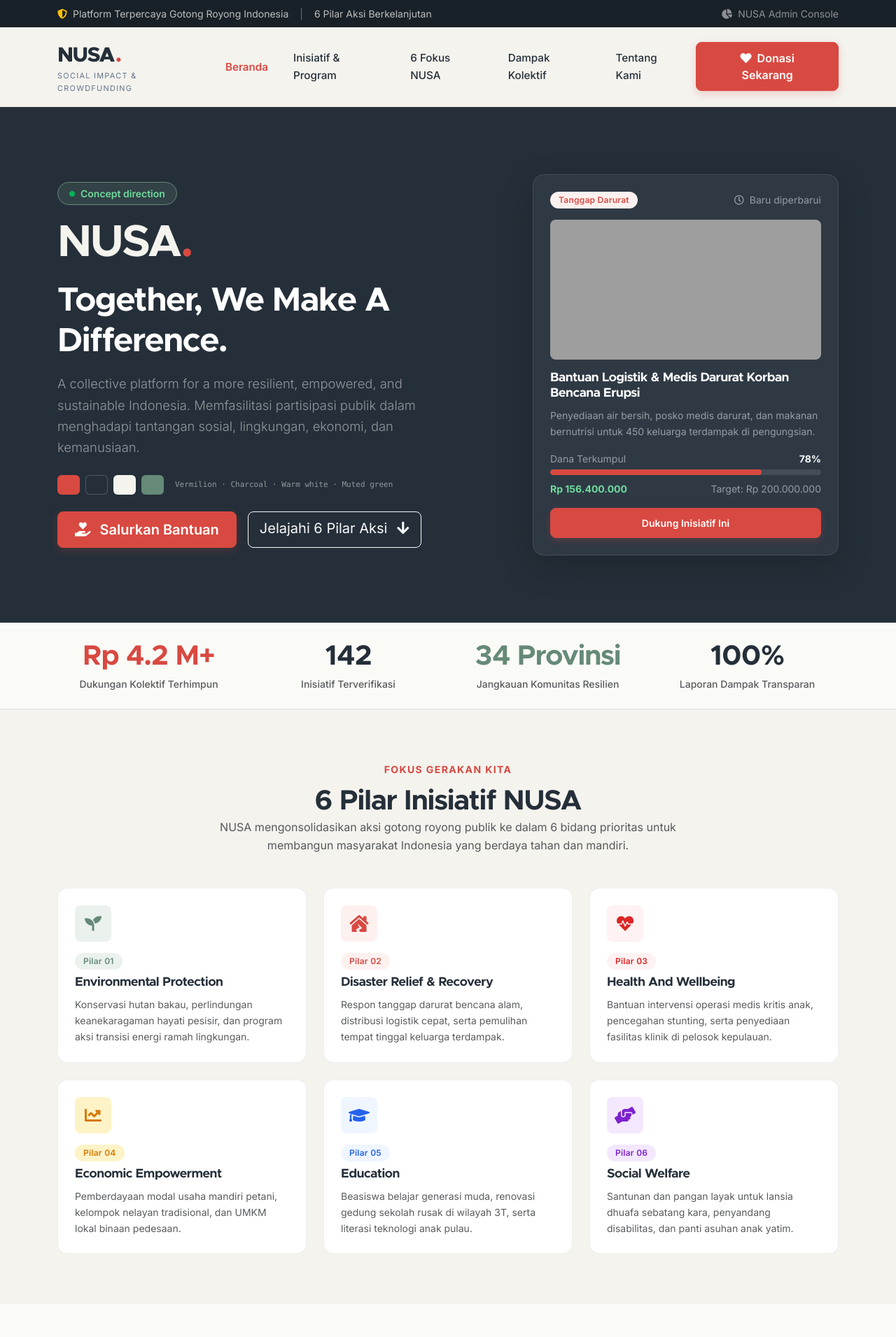
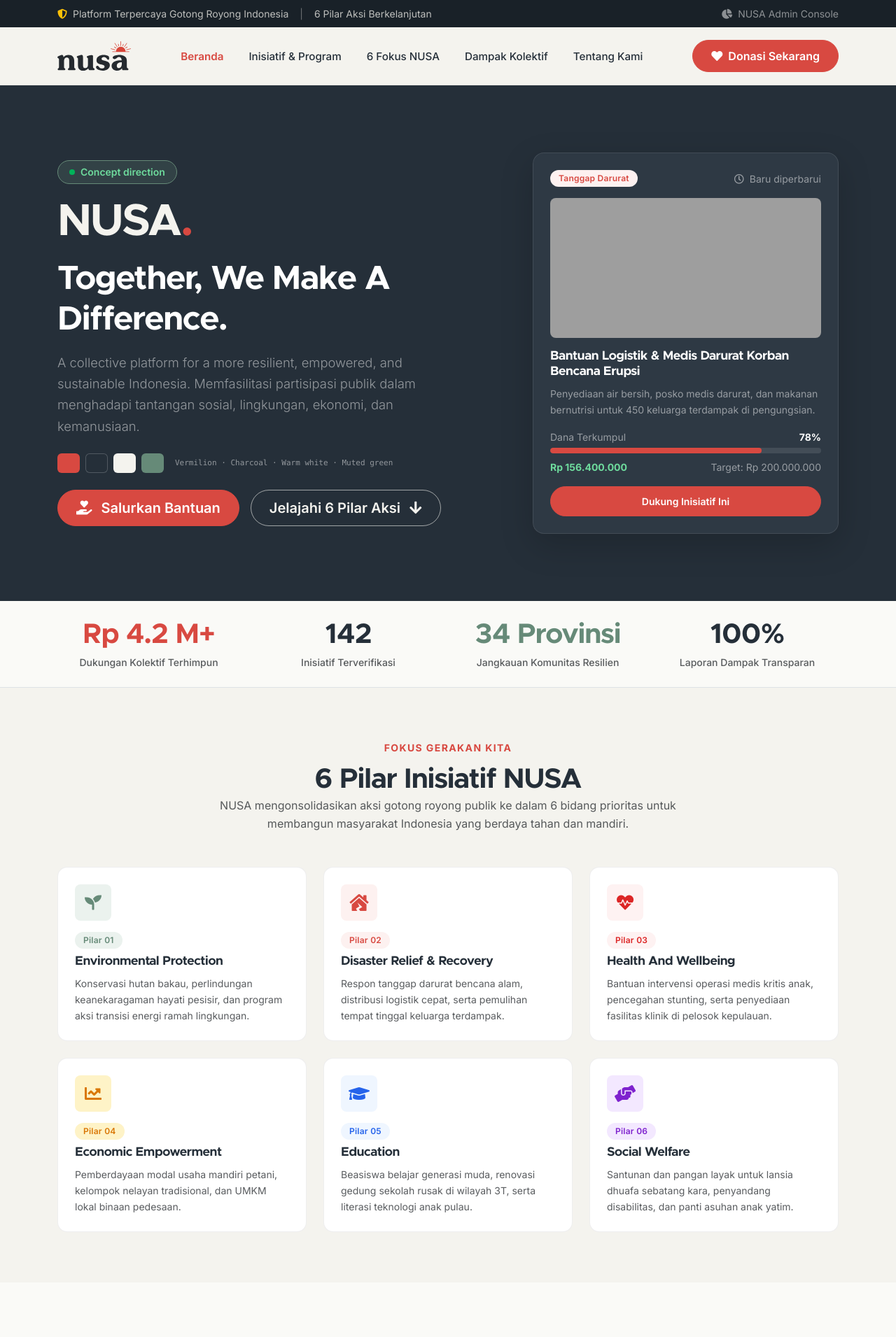
Before and after one commit to rinzler69-wastaken/pa-pbfw, a Laravel app: page / in a window 1280 px wide. Shown: the top 1911 px of the page at 70% size. Run offline with Laravel 12, Linux system fonts and the light colour scheme; some libraries are stand-ins or nearby versions; some web fonts are replaced; grey boxes are pictures that could not be loaded.

Commit message:
feat(ui): integrate Asset-2.svg logo, pill-shaped buttons with hover-only shadows, and pill styling for Jelajahi Pilar Aksi

```diff
--- a/public/landing-assets/css/nusa-theme.css
+++ b/public/landing-assets/css/nusa-theme.css
@@ -59,6 +59,7 @@ h1, h2, h3, h4, h5, h6,
 }
 
 /* 4. BRAND BUTTONS & ACCENTS */
+/* Pill-shaped buttons with shadows ONLY on hover */
 .btn-nusa-vermilion,
 .btn-primary {
   background-color: var(--nusa-vermilion) !important;
@@ -66,18 +67,18 @@ h1, h2, h3, h4, h5, h6,
   color: #FFFFFF !important;
   font-family: var(--font-body);
   font-weight: 600;
-  padding: 10px 24px;
-  border-radius: 8px;
+  padding: 10px 26px;
+  border-radius: 9999px !important; /* pill shaped */
   transition: all 0.25s ease-in-out;
-  box-shadow: 0 4px 12px rgba(216, 73, 65, 0.22);
+  box-shadow: none !important; /* NO shadow by default */
 }
 
 .btn-nusa-vermilion:hover,
 .btn-primary:hover {
   background-color: var(--nusa-vermilion-hover) !important;
   border-color: var(--nusa-vermilion-hover) !important;
-  transform: translateY(-1px);
-  box-shadow: 0 6px 16px rgba(216, 73, 65, 0.3);
+  transform: translateY(-2px);
+  box-shadow: 0 8px 20px rgba(216, 73, 65, 0.32) !important; /* shadow only on hover */
 }
 
 .btn-nusa-outline {
@@ -85,13 +86,36 @@ h1, h2, h3, h4, h5, h6,
   border: 1.5px solid var(--nusa-charcoal) !important;
   color: var(--nusa-charcoal) !important;
   font-weight: 600;
-  border-radius: 8px;
-  transition: all 0.2s ease;
+  padding: 10px 24px;
+  border-radius: 9999px !important; /* pill shaped */
+  transition: all 0.25s ease;
+  box-shadow: none !important;
 }
 
 .btn-nusa-outline:hover {
   background-color: var(--nusa-charcoal) !important;
   color: var(--nusa-warm-white) !important;
+  transform: translateY(-2px);
+  box-shadow: 0 8px 18px rgba(37, 47, 57, 0.2) !important;
+}
+
+.btn-nusa-outline-light {
+  background: transparent !important;
+  border: 1.5px solid rgba(244, 243, 238, 0.6) !important;
+  color: var(--nusa-warm-white) !important;
+  font-weight: 600;
+  padding: 10px 26px;
+  border-radius: 9999px !important; /* pill shaped */
+  transition: all 0.25s ease;
+  box-shadow: none !important;
+}
+
+.btn-nusa-outline-light:hover {
+  background-color: rgba(244, 243, 238, 0.15) !important;
+  border-color: var(--nusa-warm-white) !important;
+  color: #FFFFFF !important;
+  transform: translateY(-2px);
+  box-shadow: 0 8px 18px rgba(0, 0, 0, 0.3) !important;
 }
 
 .btn-nusa-green {
@@ -99,12 +123,17 @@ h1, h2, h3, h4, h5, h6,
   border-color: var(--nusa-muted-green) !important;
   color: #FFFFFF !important;
   font-weight: 600;
-  border-radius: 8px;
+  padding: 10px 24px;
+  border-radius: 9999px !important;
+  box-shadow: none !important;
+  transition: all 0.25s ease;
 }
 
 .btn-nusa-green:hover {
   background-color: var(--nusa-muted-green-hover) !important;
   border-color: var(--nusa-muted-green-hover) !important;
+  transform: translateY(-2px);
+  box-shadow: 0 8px 18px rgba(102, 138, 120, 0.3) !important;
 }
 
 /* 5. BRAND LOGO STYLING */
--- a/resources/views/landing/donate.blade.php
+++ b/resources/views/landing/donate.blade.php
@@ -117,7 +117,7 @@
               </div>
             </div>
 
-            <button type="submit" class="btn btn-nusa-vermilion btn-lg w-100 fw-bold py-3 shadow">
+            <button type="submit" class="btn btn-nusa-vermilion btn-lg w-100 fw-bold py-3 rounded-pill">
               Lanjut Pembayaran Donasi <i class="fas fa-arrow-right ms-2"></i>
             </button>
           </form>
--- a/resources/views/landing/index.blade.php
+++ b/resources/views/landing/index.blade.php
@@ -36,10 +36,10 @@
         </div>
 
         <div class="d-flex flex-wrap gap-3">
-          <a href="{{ route('donate') }}" class="btn btn-nusa-vermilion btn-lg">
+          <a href="{{ route('donate') }}" class="btn btn-nusa-vermilion btn-lg rounded-pill">
             <i class="fas fa-hand-holding-heart me-2"></i> Salurkan Bantuan
           </a>
-          <a href="#pillars" class="btn btn-outline-light btn-lg" style="border-radius: 8px;">
+          <a href="#pillars" class="btn btn-nusa-outline-light btn-lg rounded-pill">
             Jelajahi 6 Pilar Aksi <i class="fas fa-arrow-down ms-2"></i>
           </a>
         </div>
--- a/resources/views/layouts/landing.blade.php
+++ b/resources/views/layouts/landing.blade.php
@@ -51,12 +51,9 @@
     <div class="container">
       <div class="d-flex align-items-center justify-content-between">
 
-        <!-- Brand Logo -->
-        <a href="{{ route('home') }}" class="text-decoration-none">
-          <div class="nusa-logo">
-            NUSA<span class="dot">.</span>
-          </div>
-          <span class="nusa-logo-subtitle">Social Impact & Crowdfunding</span>
+        <!-- Brand Logo with Asset-2.svg -->
+        <a href="{{ route('home') }}" class="d-inline-flex align-items-center text-decoration-none py-1">
+          <img src="{{ asset('images/Asset-2.svg') }}" alt="NUSA — Together, We Make a Difference" height="42" style="max-height: 42px; width: auto;" class="d-inline-block">
         </a>
 
         <!-- Desktop Navigation Links -->
@@ -90,9 +87,9 @@
       <div class="row g-4">
 
         <div class="col-lg-4 col-md-6">
-          <div class="nusa-logo text-white mb-2">
-            NUSA<span class="dot">.</span>
-          </div>
+          <a href="{{ route('home') }}" class="d-inline-flex align-items-center text-decoration-none mb-3">
+            <img src="{{ asset('images/Asset-2-light.svg') }}" alt="NUSA" height="40" style="max-height: 40px; width: auto;" class="d-inline-block">
+          </a>
           <p class="small text-white-50 pe-lg-4">
             Platform penggalangan dana dan aksi kemanusiaan untuk mendorong ketahanan, pemberdayaan, dan keberlanjutan sosial-lingkungan di seluruh pelosok Indonesia.
           </p>
```
Also changed, not shown: public/admin-assets/css/nusa-admin-theme.css (+23 -1 lines), resources/views/layouts/admin.blade.php (+5 -5 lines), public/admin-assets/images/Asset-2-light.svg (added), public/admin-assets/images/Asset-2.svg (added), public/fonts/metropolis/metropolis.css (line endings or trailing spaces), public/images/Asset-2-light.svg (added), public/images/Asset-2.svg (added), public/landing-assets/images/Asset-2-light.svg (added), public/landing-assets/images/Asset-2.svg (added).
